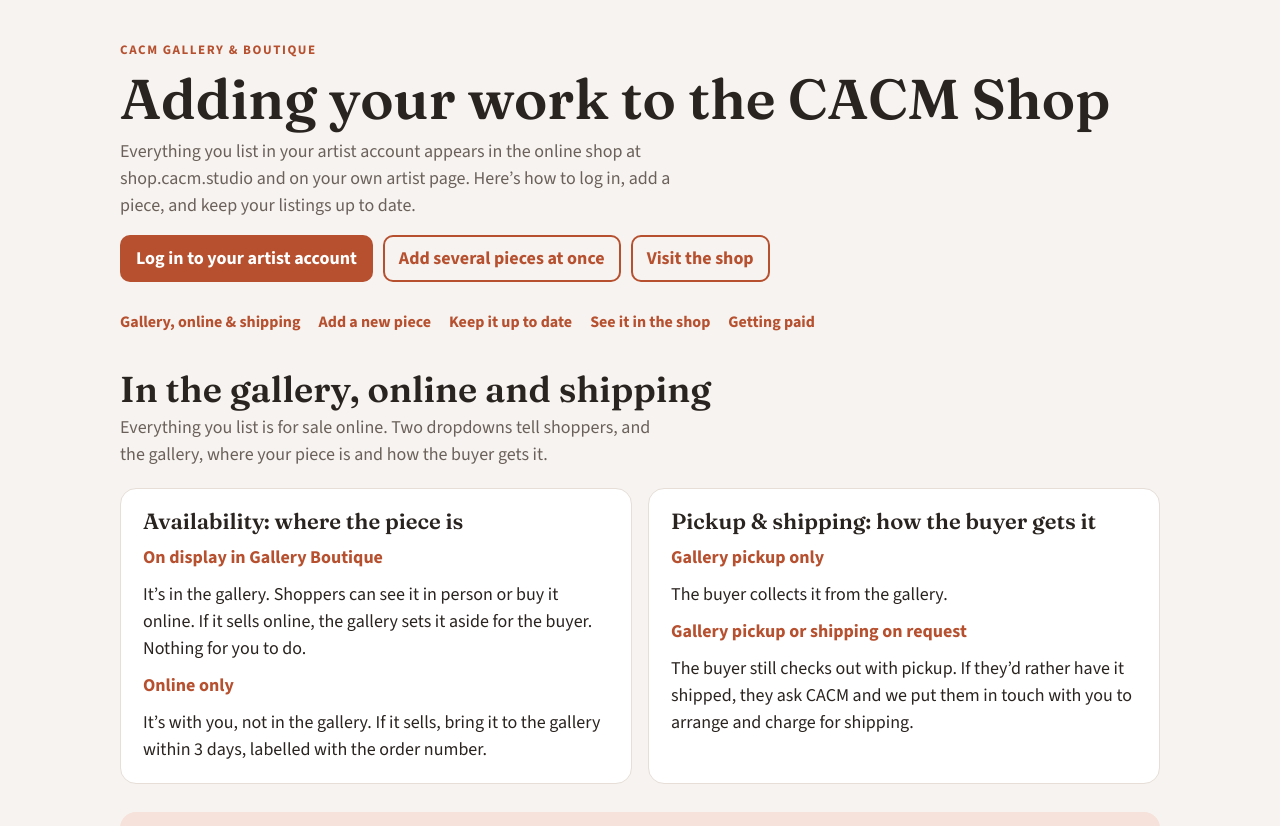
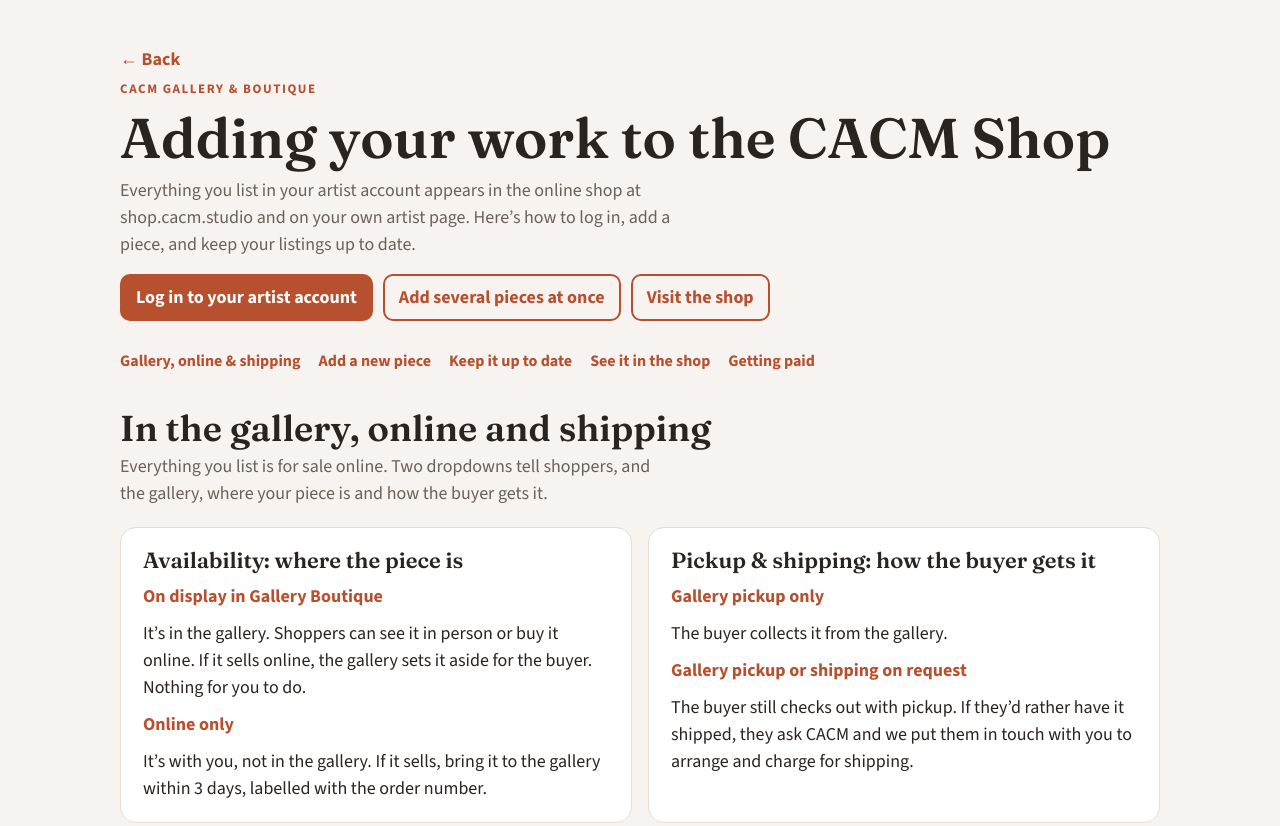
Before and after one commit to joclarkecasey/cacm-shop-guide, a plain HTML site: page index.html in a window 1280 px wide. Shown: the top 826 px of the page. Drawn offline with nearby package versions, Linux system fonts and the light colour scheme.

Commit message:
Add files via upload

```diff
--- a/index.html
+++ b/index.html
@@ -55,9 +55,13 @@
 .choice dt { font-weight: 700; color: var(--brand); }
 .choice dd { margin: 0; }
 @media (max-width: 760px) { .choices { grid-template-columns: 1fr; } }
+.back { display: inline-flex; align-items: center; gap: 6px; color: var(--brand); font-weight: 700; text-decoration: none; padding-block: 6px; width: fit-content; }
+.back:hover { text-decoration: underline; }
+.backbottom { margin-top: 24px; }
 </style>
 <link rel="stylesheet" href="https://fonts.googleapis.com/css2?family=Fraunces:opsz,wght@9..144,600&family=Source+Sans+3:wght@400;700&display=swap">
 <div class="wrap">
+  <a class="back" href="https://gallery-rota.vercel.app/">← Back</a>
   <header>
     <span class="eyebrow">CACM Gallery &amp; Boutique</span>
     <h1>Adding your work to the CACM Shop</h1>
@@ -314,6 +318,7 @@
     <p>You don’t need to use <b>Orders</b> or <b>Fulfillments</b> in your account. The gallery handles them.</p>
     <p>Questions? Email <b>info@cacm.studio</b>.</p>
   </div>
+  <a class="back backbottom" href="https://gallery-rota.vercel.app/">← Back</a>
 </div>
 
 </body></html>
```
